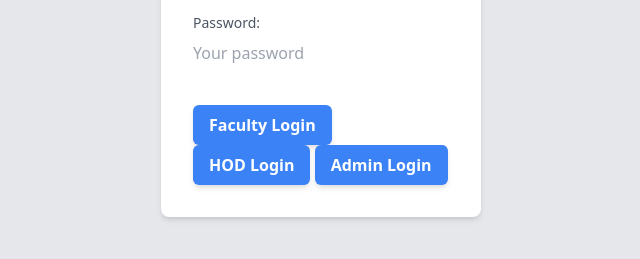
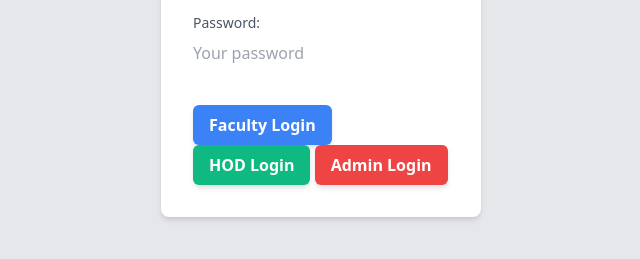
Before and after one commit to vinyashegde/online-paper-submission, a plain HTML site: page index.html in a window 1280 px wide. Shown: the part 365-624 px from the top of the page, without its empty margins (319-959 px from the left). Drawn offline with nearby package versions, Linux system fonts and the light colour scheme.

Commit message:
latest changes

```diff
--- a/index.html
+++ b/index.html
@@ -51,9 +51,9 @@
                     <button type="button" onclick="login()"
                         class="bg-blue-500 hover:bg-blue-700 text-white font-bold py-2 px-4 rounded-md shadow-md">Faculty Login</button>
                         <button type="button" onclick="login()"
-                        class="bg-blue-500 hover:bg-blue-700 text-white font-bold py-2 px-4 rounded-md shadow-md">HOD Login</button>
+                        class="bg-green-500 hover:bg-green-700 text-white font-bold py-2 px-4 rounded-md shadow-md">HOD Login</button>
                         <button type="button" onclick="login()"
-                        class="bg-blue-500 hover:bg-blue-700 text-white font-bold py-2 px-4 rounded-md shadow-md">Admin Login</button>
+                        class="bg-red-500 hover:bg-red-700 text-white font-bold py-2 px-4 rounded-md shadow-md">Admin Login</button>
                 </form>
             </div>
 
```
